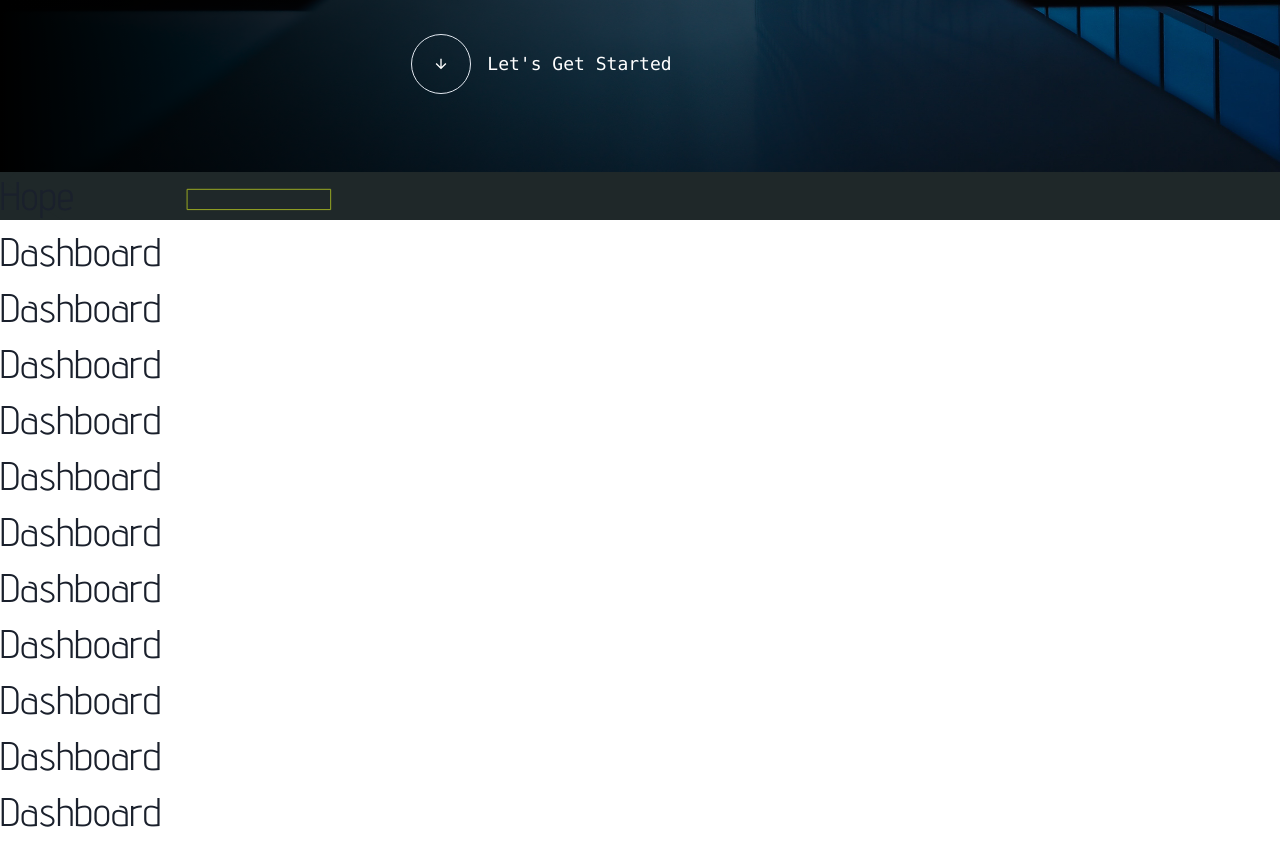
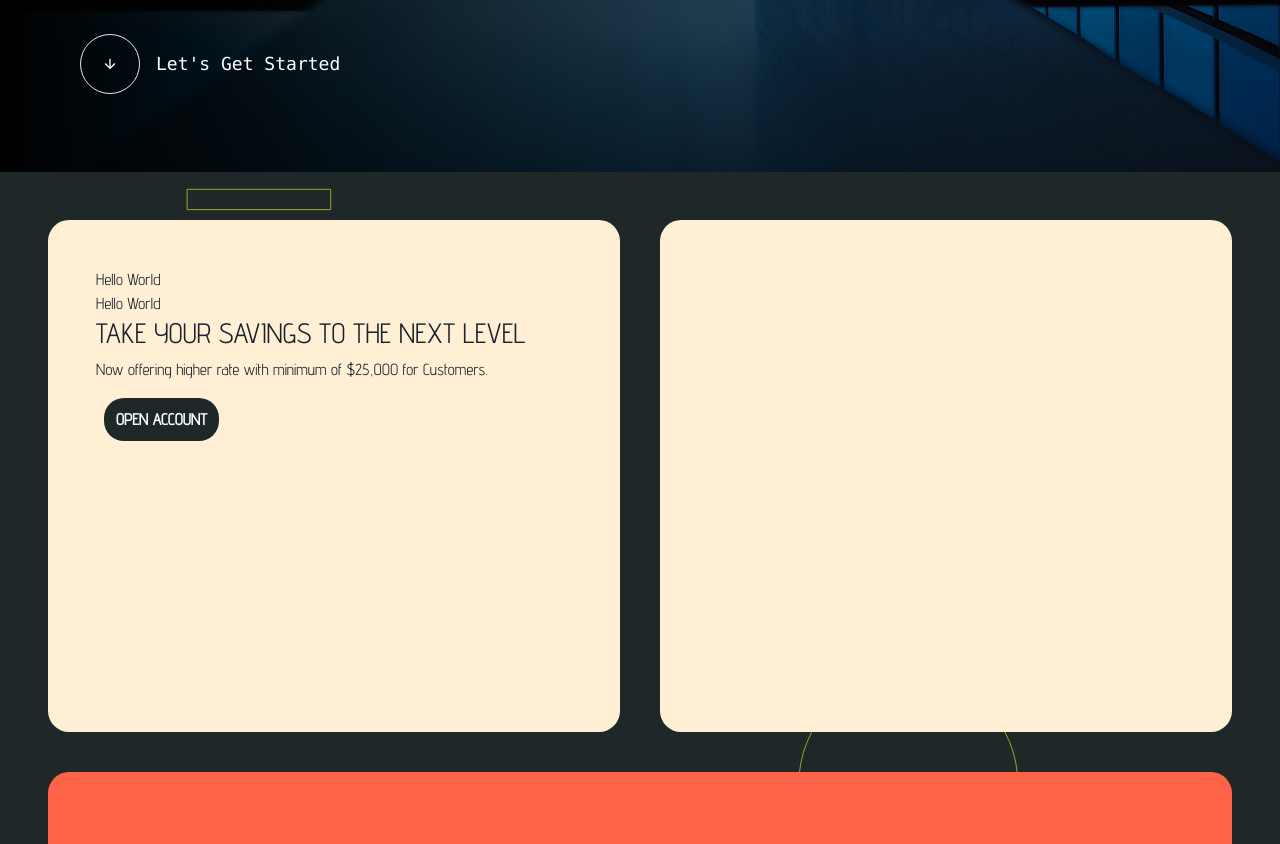
Before and after one commit to julzedz/GT-Savings-Investment-App, a React (Create React App) app: page /home in a window 1280 px wide. Shown: the part 596-1440 px from the top of the page. Built offline with nearby package versions, Linux system fonts and the light colour scheme; a web font is replaced by a local one.

Commit message:
Add grid to 2nd home component

```diff
--- a/src/components/home.jsx
+++ b/src/components/home.jsx
@@ -5,6 +5,8 @@ import {
   Heading,
   Image,
   Button,
+  Grid,
+  GridItem,
   Flex,
 } from '@chakra-ui/react';
 import { ArrowDownIcon } from '@chakra-ui/icons';
@@ -57,6 +59,7 @@ const Home = () => (
           fontSize={{ base: '2xl', lg: '3xl' }}
           fontWeight={{ base: 'bold', lg: 'black' }}
           letterSpacing="wide"
+          // color="applegreen"
         >
           We are committed to helping you set and clarify your financial goals.
         </Text>
@@ -66,9 +69,9 @@ const Home = () => (
           p={3}
           textColor="white"
           transition="all 0.2s cubic-bezier(.08,.52,.52,1)"
-          justifyContent="center"
+          justifyContent={{ base: 'center', lg: 'center' }}
           alignItems="center"
-          width={{ base: '100%', lg: 'auto%' }}
+          width={{ base: '100%', lg: 'auto' }}
         >
           <Button
             mx={2}
@@ -95,9 +98,59 @@ const Home = () => (
     <Box
       bgImage={bgsvg}
       w="100%"
-      height="auto"
+      height="7xl"
     >
-      <h1>Hope</h1>
+      <Grid
+        h="100%"
+        w="100%"
+        p={{ base: 8, lg: 12 }}
+        templateRows={{ base: 'repeat(3, 1fr)', lg: 'repeat(2, 1fr)' }}
+        templateColumns={{ base: '1fr', md: 'repeat(4, 1fr)' }}
+        gap={10}
+      >
+        <GridItem
+          colSpan={2}
+          bg="papayawhip"
+          borderRadius={21}
+          w="100%"
+          p={12}
+        >
+          <Box>
+            Hello World
+          </Box>
+          <Box>
+            Hello World
+          </Box>
+          <Box>
+            <h3>TAKE YOUR SAVINGS TO THE NEXT LEVEL</h3>
+            <Text>Now offering higher rate with minimum of $25,000 for Customers.</Text>
+            <Button
+              mx={2}
+              bg="gunmetal"
+              borderRadius="20px"
+              height="auto"
+              width="auto"
+              color="white"
+              p={3}
+              _hover={{ bg: 'applegreen', color: 'black' }}
+            >
+              OPEN ACCOUNT
+            </Button>
+          </Box>
+        </GridItem>
+        <GridItem
+          colSpan={2}
+          bg="papayawhip"
+          borderRadius={21}
+          w="100%"
+        />
+        <GridItem
+          colSpan={{ base: '2', md: '4' }}
+          rowSpan={4}
+          bg="tomato"
+          borderRadius={21}
+        />
+      </Grid>
     </Box>
     <h1>Dashboard</h1>
     <h1>Dashboard</h1>
```
